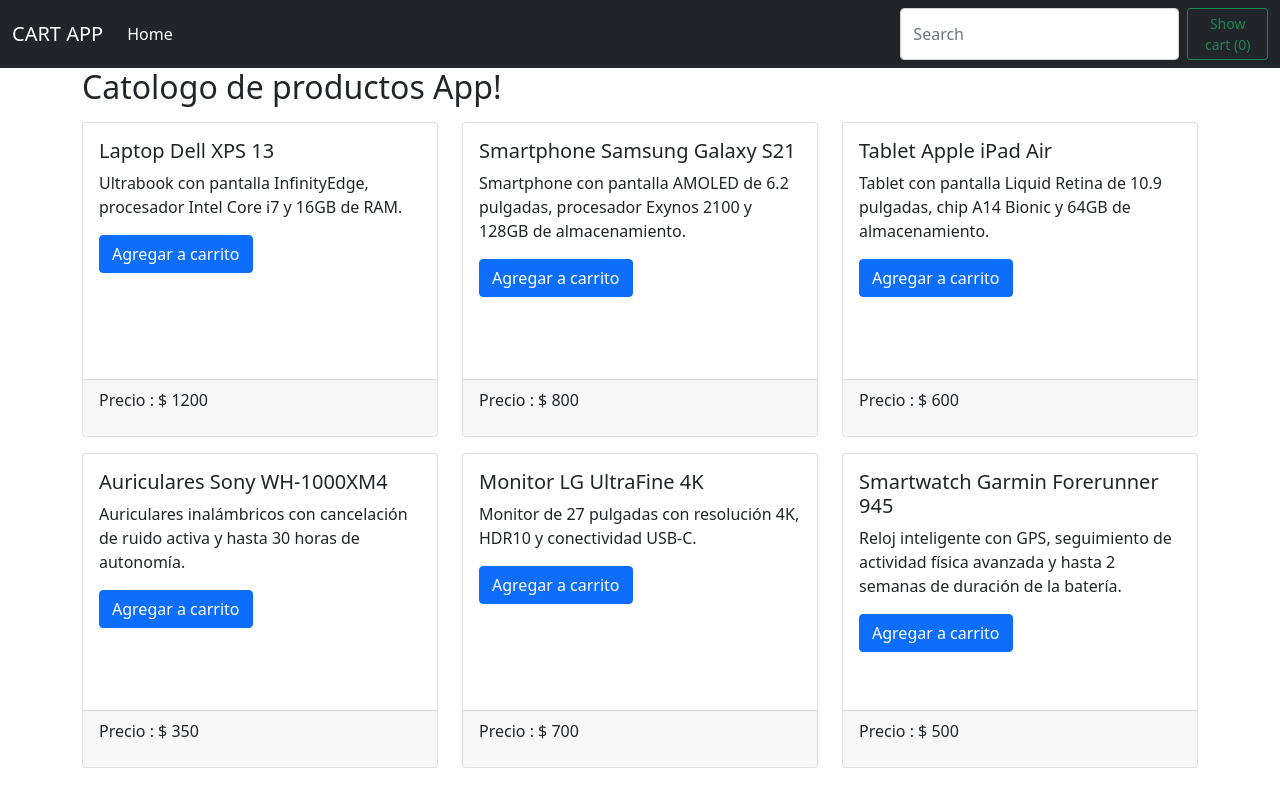
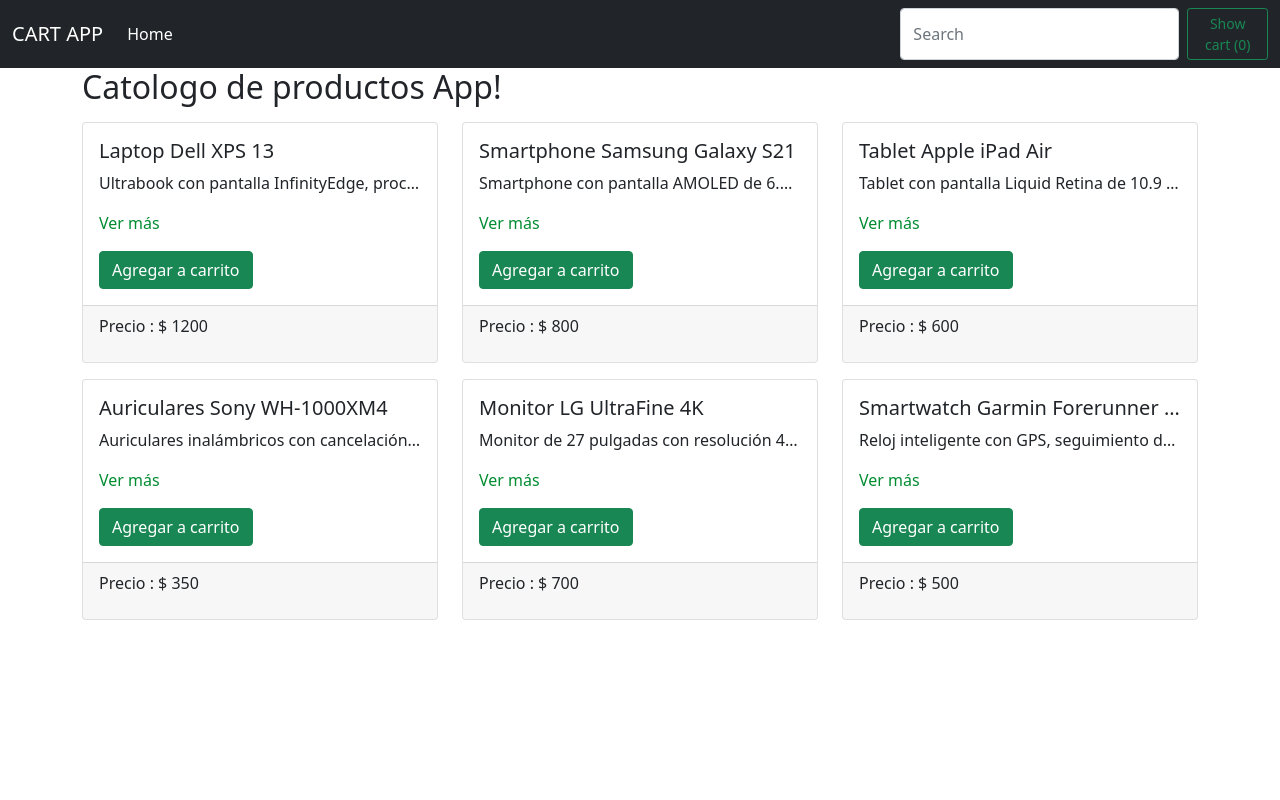
Before and after one commit to Marcos-del-Carmen/app-shopping-cart, an Angular app: page / in a window 1280 px wide. Built offline with nearby package versions, Linux system fonts and the light colour scheme.

Commit message:
Cambios de diseño en carta de productos

```diff
--- /dev/null
+++ b/src/app/components/product-card/product-card.component.css
@@ -0,0 +1,16 @@
+a {
+    text-decoration: none;
+    color: rgb(0, 140, 49) !important;
+    display: block !important;
+}
+
+.text-card {
+    white-space: nowrap;
+    text-overflow: ellipsis;
+    overflow: hidden;
+}
+
+.full-description {
+white-space: normal;
+text-overflow: clip;
+}
--- a/src/app/components/product-card/product-card.component.html
+++ b/src/app/components/product-card/product-card.component.html
@@ -1,8 +1,9 @@
 <div class="card" >
-    <div class="card-body" style="min-height: 32vh;">
-        <h5 class="card-title">{{product.name}}</h5>
-        <p>{{product.description}}</p>
-        <button class="btn btn-primary" (click)="onAddCart(product)">Agregar a carrito</button>
+    <div class="card-body">
+        <h5 class="card-title" [className]="showText? 'full-description' : 'text-card' ">{{product.name}}</h5>
+        <p [className]="showText? 'full-description' : 'text-card' " >{{product.description}}</p>
+        <a class="my-3" (click)="onPrestShowText()">{{showText? 'Ver menos' : 'Ver más'}}</a>
+        <button class="btn btn-success" (click)="onAddCart(product)">Agregar a carrito</button>
     </div>
     <div class="card-footer">
         <p>Precio : $ {{product.price}}</p>
--- a/src/app/components/product-card/product-card.component.ts
+++ b/src/app/components/product-card/product-card.component.ts
@@ -5,13 +5,19 @@
   selector: 'app-product-card',
   standalone: true,
   imports: [],
-  templateUrl: './product-card.component.html'
+  templateUrl: './product-card.component.html',
+  styleUrl: './product-card.component.css'
 })
 export class ProductCardComponent {
   @Input() product! : Product;
   @Output() productEventEmitter: EventEmitter<Product> = new EventEmitter();
+  showText: boolean = false;
 
   onAddCart(product: Product) {
     this.productEventEmitter.emit(product);
   }
+
+  onPrestShowText() {
+    this.showText = !this.showText;
+  }
 }
--- a/src/styles.css
+++ b/src/styles.css
@@ -1 +1,41 @@
-/* You can add global styles to this file, and also import other style files */
+.abrir-modal {
+    background-color: rgba(0, 0, 0, 0.7);
+    position: fixed;
+    top: 0px;
+    left: 0px;
+    width: 100%;
+    height: 100%;
+    z-index: 1000;
+}
+
+.animacion {
+    animation-duration: 2s;
+    animation-fill-mode: both;
+    -webkit-animation-duration: 2s;
+    -webkit-animation-fill-mode: both;
+}
+
+.fadeIn {
+    animation-name: fadeIn;
+    -webkit-animation-name: fadeIn;
+}
+
+@keyframes fadeIn {
+    0% {
+        opacity: 0
+    }
+
+    to {
+        opacity: 1
+    }
+}
+
+@-webkit-keyframes fadeIn {
+    0% {
+        opacity: 0
+    }
+
+    to {
+        opacity: 1
+    }
+}
```
